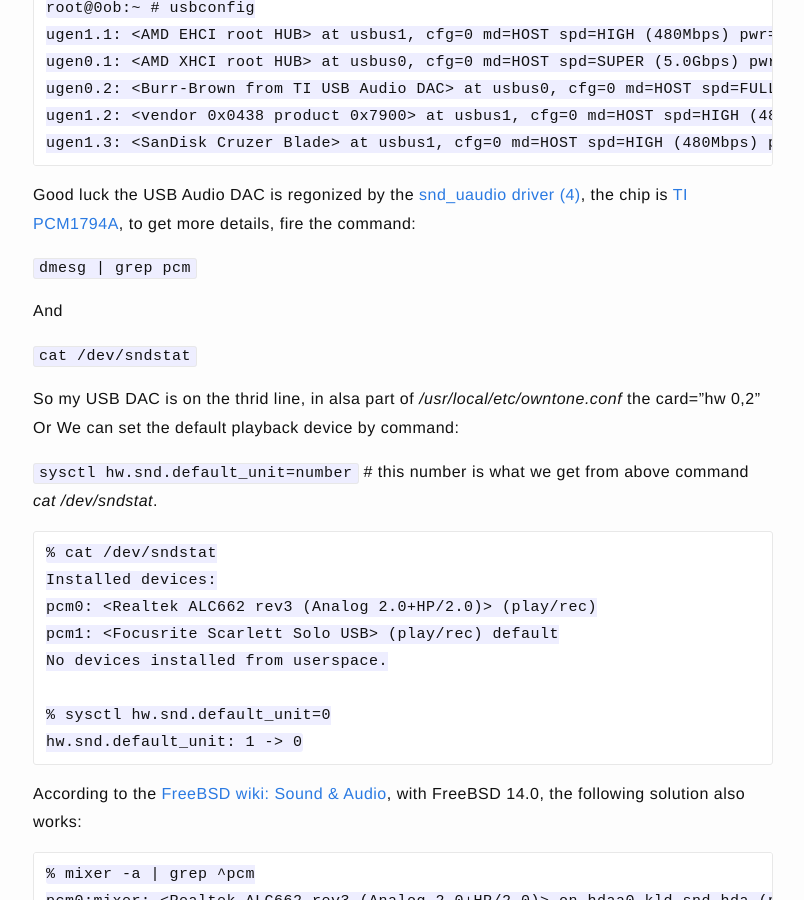
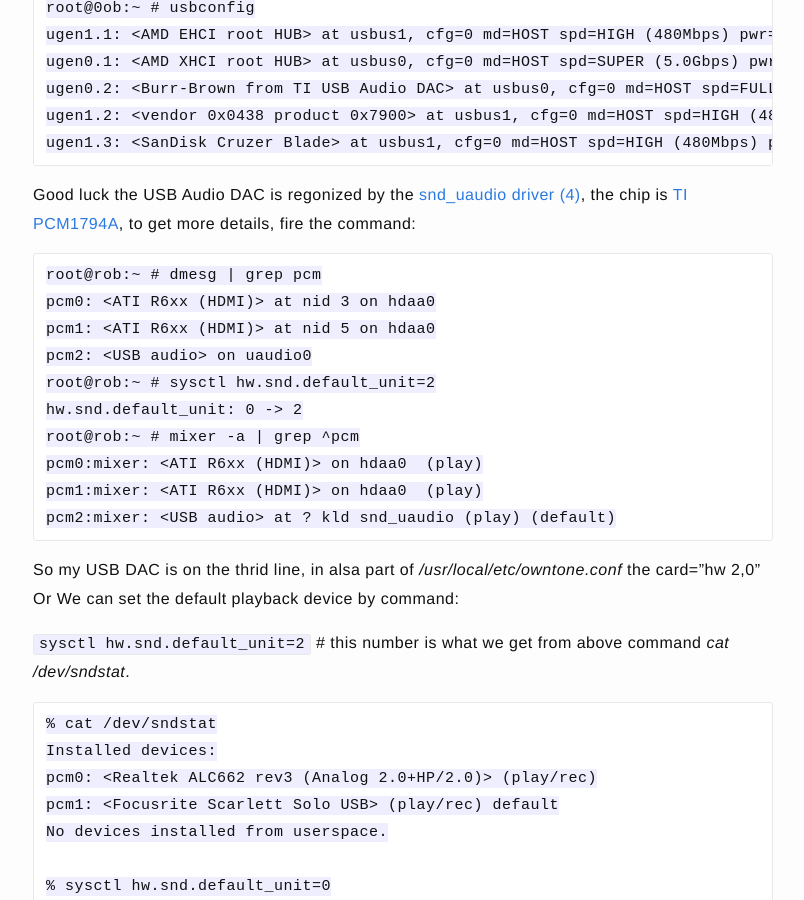
Before and after one commit to jazzi/jazzi.github.io, a Jekyll site: the page built from _posts/2023-12-21-hpe-microserver-gen10-with-freebsd.md, in a window 1280 px wide and 900 px high, scrolled down 14476 px. Shown: the whole window, without its empty margins (237-1041 px from the left). Built offline with Jekyll 4.4.1, drawn with Linux system fonts in a browser that asks for light colours.

Commit message:
add more

````diff
--- a/_posts/2023-12-21-hpe-microserver-gen10-with-freebsd.md
+++ b/_posts/2023-12-21-hpe-microserver-gen10-with-freebsd.md
@@ -540,17 +540,24 @@ ugen1.3: <SanDisk Cruzer Blade> at usbus1, cfg=0 md=HOST spd=HIGH (480Mbps) pwr=
 ```
 Good luck the USB Audio DAC is regonized by the [snd_uaudio driver (4)](https://www.freebsd.org/cgi/man.cgi?query=snd_uaudio), the chip is [TI PCM1794A](https://www.ti.com/product/PCM1794A), to get more details, fire the command:
 
-`dmesg | grep pcm`
+```
+root@rob:~ # dmesg | grep pcm
+pcm0: <ATI R6xx (HDMI)> at nid 3 on hdaa0
+pcm1: <ATI R6xx (HDMI)> at nid 5 on hdaa0
+pcm2: <USB audio> on uaudio0
+root@rob:~ # sysctl hw.snd.default_unit=2
+hw.snd.default_unit: 0 -> 2
+root@rob:~ # mixer -a | grep ^pcm
+pcm0:mixer: <ATI R6xx (HDMI)> on hdaa0  (play)
+pcm1:mixer: <ATI R6xx (HDMI)> on hdaa0  (play)
+pcm2:mixer: <USB audio> at ? kld snd_uaudio (play) (default)
+```
 
-And
-
-`cat /dev/sndstat`
-
-So my USB DAC is on the thrid line, in alsa part of */usr/local/etc/owntone.conf* the card="hw 0,2"
+So my USB DAC is on the thrid line, in alsa part of */usr/local/etc/owntone.conf* the card="hw 2,0"
 Or
 We can set the default playback device by command:
 
-`sysctl hw.snd.default_unit=number` # this number is what we get from above command *cat /dev/sndstat*.
+`sysctl hw.snd.default_unit=2` # this number is what we get from above command *cat /dev/sndstat*.
 
 ```
 % cat /dev/sndstat
````
